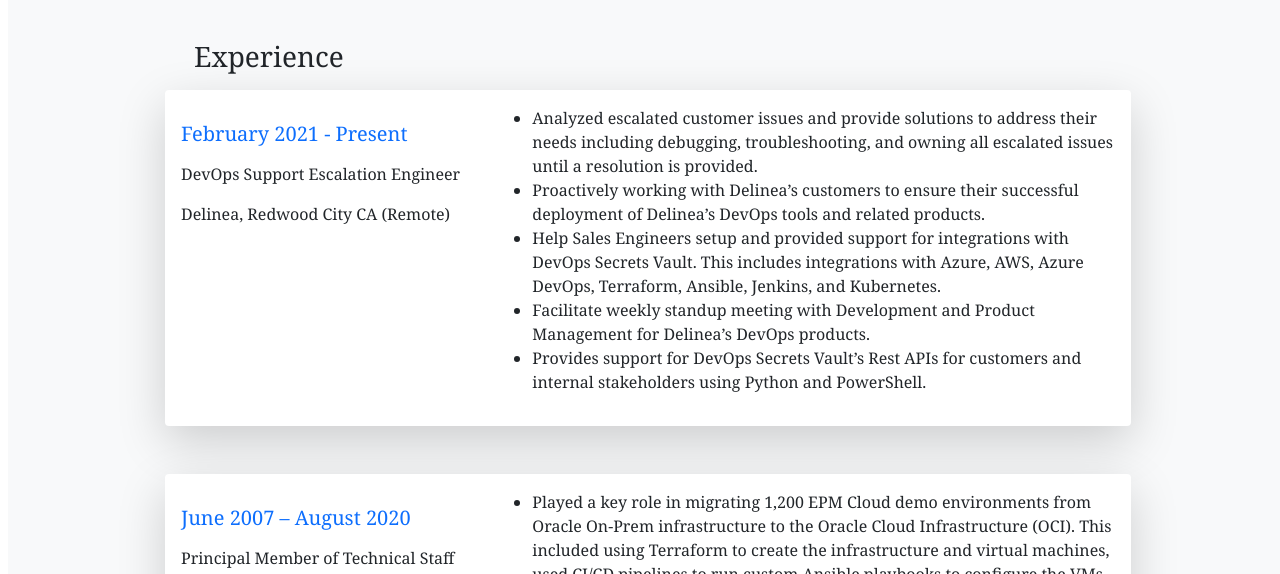
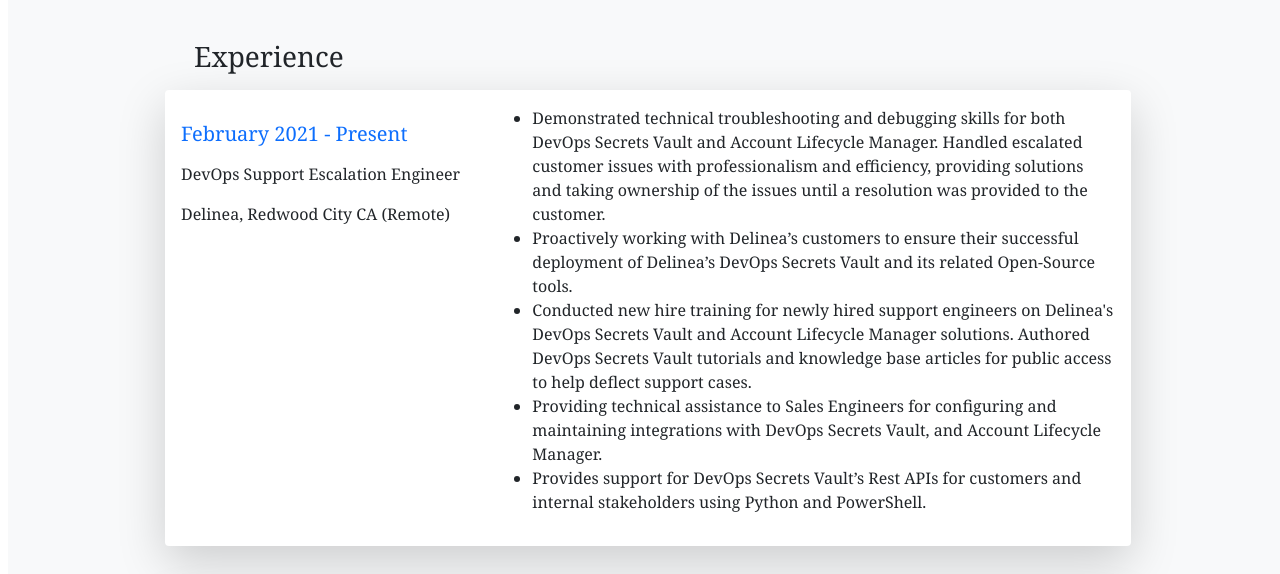
Before and after one commit to jasontaylor0891/crc_frontend, a plain HTML site: page website/index.html in a window 1280 px wide. Both pictures are taken after a click on the link "RESUME". Shown: the part 226-800 px from the top of the page. Drawn offline with nearby package versions, Linux system fonts and the light colour scheme; no server answers.

Commit message:
Updated resume

```diff
--- a/website/index.html
+++ b/website/index.html
@@ -52,7 +52,7 @@
           <div class="col-7 p-5">
             <h1 style="font-size: 64px;">Hello</h1><br>
             <h3>Here's who I am & what I do</h3><br>
-            <p>I am an experienced Cloud/DevOps Engineer with a demonstrated history of working in the information technology industry.  Strong engineering professional skilled in Linux, IaaS, PaaS, SaaS, Agile Methodologies, Databases, and Software Development.  I am a support escalation engineer for Delinea’s DevOps line of products to get customer-facing experience and expand my DevOps skills.  My desired position would be a DevOps engineer working with AWS or a developer advocate working within the DevOps SAAS space.  When not working at Delinea, I am working on a Master of Science in Computer Science, which I completed one-third of the program.  I am currently married to my wife Cindy for 22 years, and we have three children and three dogs (2 Vizslas and one rescue).</p>
+            <p>I am an experienced Cloud/DevOps Engineer with a demonstrated history of working in the information technology industry.  Strong engineering professional skilled in Linux, IaaS, PaaS, SaaS, Agile Methodologies, Databases, and Software Development.  I am a support escalation engineer for Delinea’s DevOps line of products to get customer-facing experience and expand my DevOps skills.  My desired position would be a DevOps engineer working with AWS or a developer advocate working within the DevOps SAAS space.  When not working at Delinea, I am working on a Master of Science in Computer Science, which I completed two-thirds of the program.  I am currently married to my wife Cindy for 24 years, and we have three children and three dogs (2 Vizslas and one rescue).</p>
             <a href="docs/Jason_Taylor_resume.pdf" target="_blank" class="btn btn-outline-primary" role="button">Download Resume</a>
 
 
@@ -104,16 +104,10 @@
               </div>
               <div class="col-8">
                 <ul>
-                  <li>Analyzed escalated customer issues and provide solutions to address their needs
-                    including debugging, troubleshooting, and owning all escalated issues until a resolution is
-                    provided.</li>
-                  <li>Proactively working with Delinea’s customers to ensure their successful deployment of
-                    Delinea’s DevOps tools and related products.</li>
-                  <li>Help Sales Engineers setup and provided support for integrations with DevOps Secrets
-                    Vault. This includes integrations with Azure, AWS, Azure DevOps, Terraform, Ansible,
-                    Jenkins, and Kubernetes.</li>
-                  <li>Facilitate weekly standup meeting with Development and Product Management for
-                    Delinea’s DevOps products.</li>
+                  <li>Demonstrated technical troubleshooting and debugging skills for both DevOps Secrets Vault and Account Lifecycle Manager. Handled escalated customer issues with professionalism and efficiency, providing solutions and taking ownership of the issues until a resolution was provided to the customer.</li>
+                  <li>Proactively working with Delinea’s customers to ensure their successful deployment of Delinea’s DevOps Secrets Vault and its related Open-Source tools.</li>
+                  <li>Conducted new hire training for newly hired support engineers on Delinea's DevOps Secrets Vault and Account Lifecycle Manager solutions.   Authored DevOps Secrets Vault tutorials and knowledge base articles for public access to help deflect support cases.</li>
+                  <li>Providing technical assistance to Sales Engineers for configuring and maintaining integrations with DevOps Secrets Vault, and Account Lifecycle Manager.</li>
                   <li>Provides support for DevOps Secrets Vault’s Rest APIs for customers and internal
                     stakeholders using Python and PowerShell.</li>
 
```
